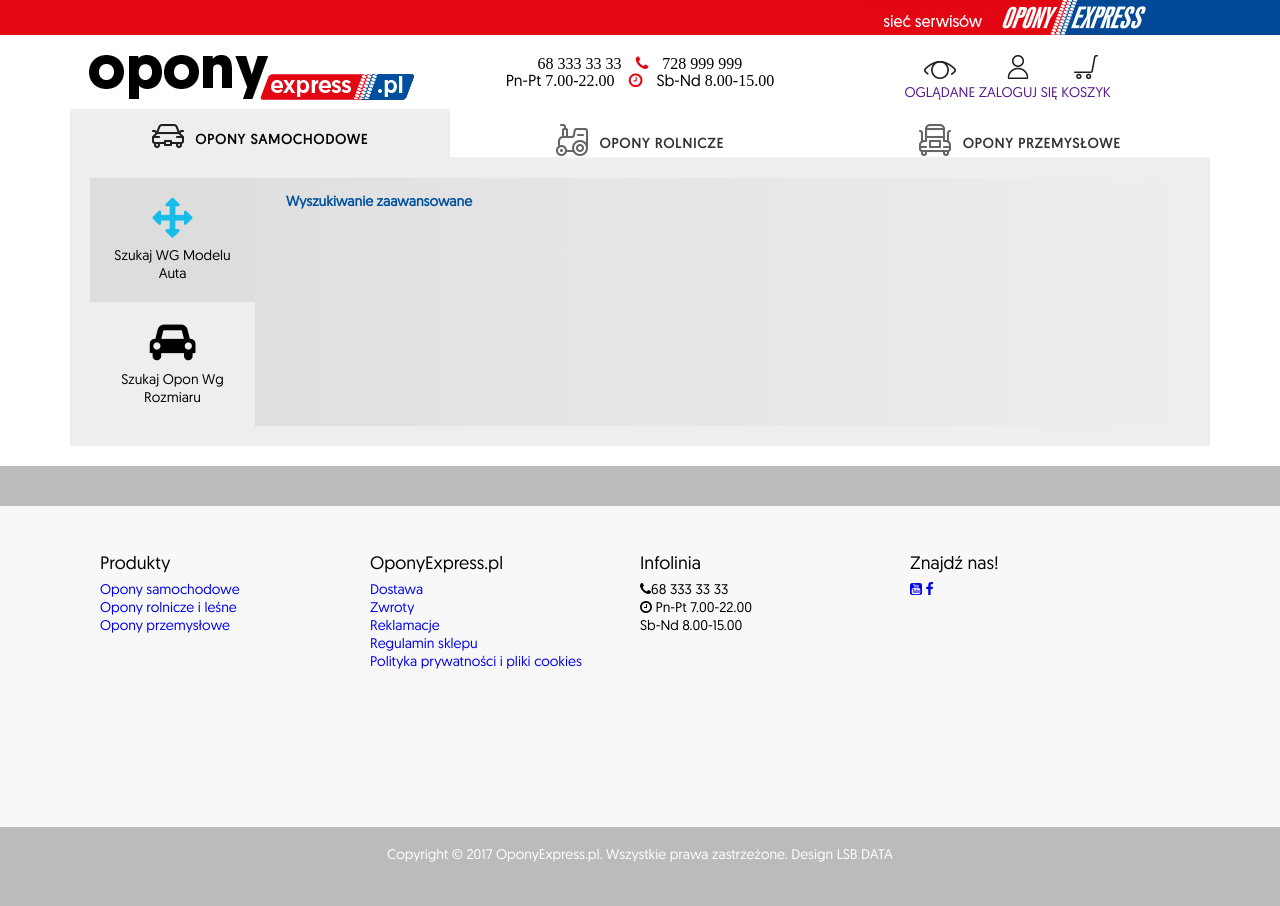
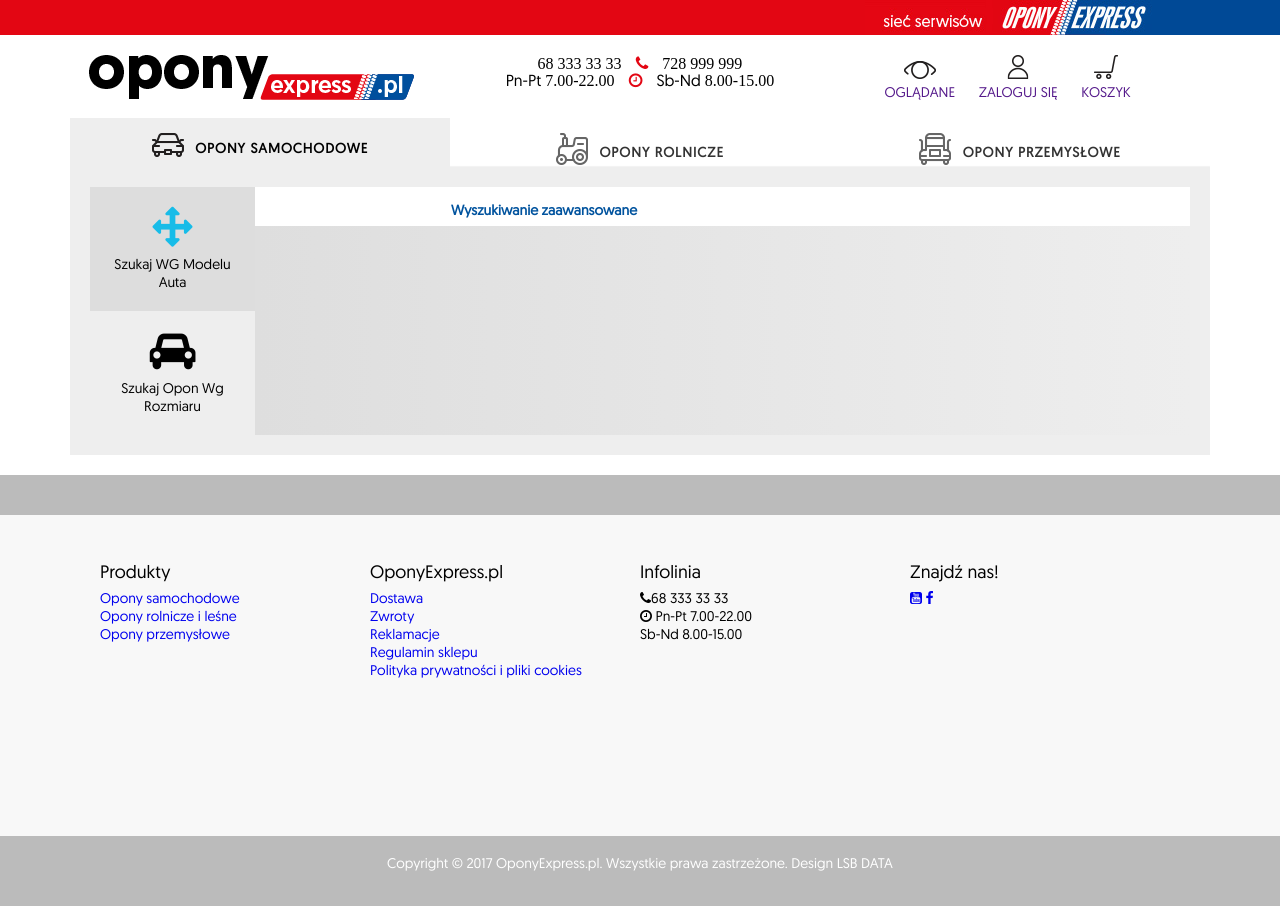
Before and after one commit to kwiatkowskaela/opon, a plain HTML site: page Nowy folder/index.html in a window 1280 px wide. Drawn offline with nearby package versions, Linux system fonts and the light colour scheme; files whose address does not match are found by name.

Commit message:
Update style.css

```diff
--- a/Nowy folder/style/style.css
+++ b/Nowy folder/style/style.css
@@ -149,7 +149,7 @@ header {
 /*****************************/
 
 section.search {
-    margin-top: -62px;
+/*    margin-top: -62px;*/
 }
 
 /* Flip */
@@ -298,7 +298,7 @@ section.search {
     margin: 20px;
     height: 100%;
     background-image: -webkit-gradient(linear, left top, right top, from(#dddddd), to(#eeeeee));
-    background-image: linear-gradient(to right, #dddddd 0%, #eeeeee 100%);
+    background-image: linear-gradient(to right, #dddddd 10%, #eeeeee 100%);
     font-size: 14px;
 }
 
@@ -308,10 +308,37 @@ section.search {
 
 .panel-body {}
 
+/*
 .form-group {
     margin-bottom: 15px;
     margin-right: 22px;
-}
+    display: inline;
+
+}
+*/
+
+.main {
+    float: left;
+    width: 85%;
+    background-color: rgb(255, 255, 255);
+    position: relative;
+    display: inline;
+}
+
+.main h2 {
+    margin: 1em 30px;
+    color: #17BCE8;
+    font-size: 20px;
+    font-weight: 600;
+    border-bottom: 1px solid #bbb;
+    padding: 0px 0px 20px 0px;
+}
+
+/*
+.form-up {
+    display: inline;
+}
+*/
 
 .form-inline .form-group {
     display: inline-block;
@@ -492,19 +519,22 @@ section.search {
 
 .cart {
     bottom: 0;
-
-
+    left: 0;
     text-align: center;
     font-size: 14px;
     line-height: 24px;
     text-transform: uppercase;
-    float: right;
+    float: left;
 }
 
 .phone .fa {
     height: 16px;
     color: #e30613;
     padding: 0 10px 0 10px;
+}
+
+.cart a {
+    margin: 10px;
 }
 
 /* Style for "tło nazwy" */
```
